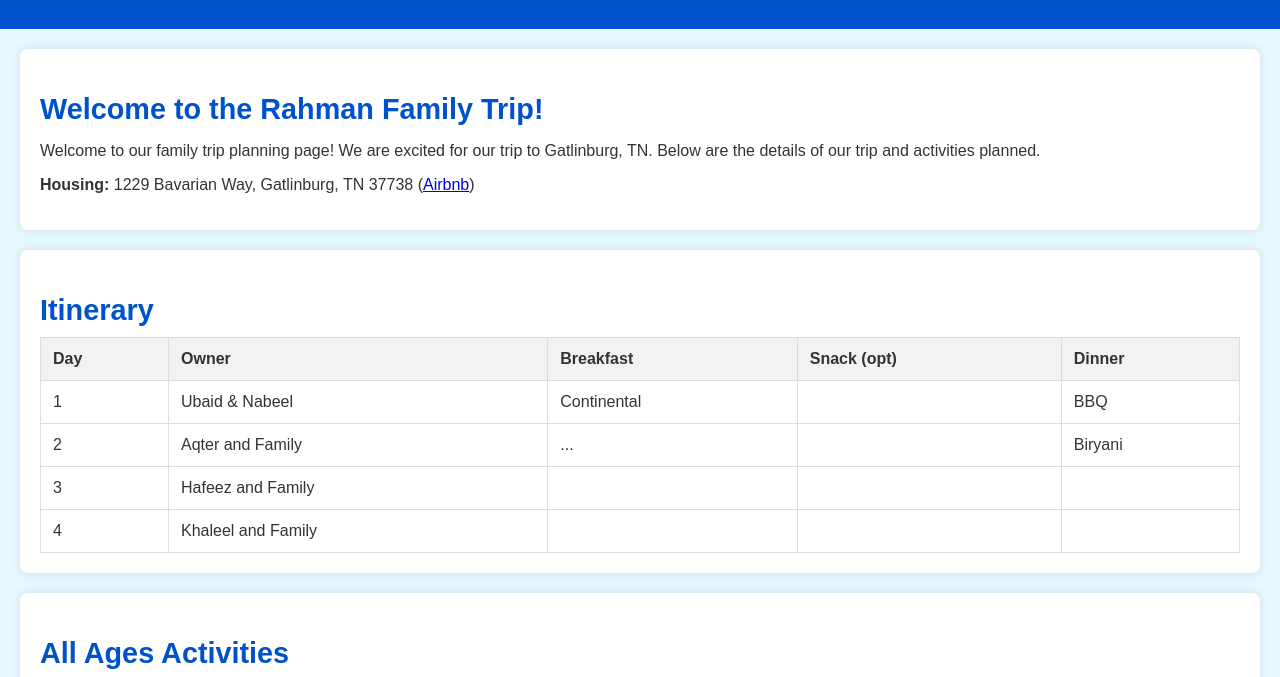
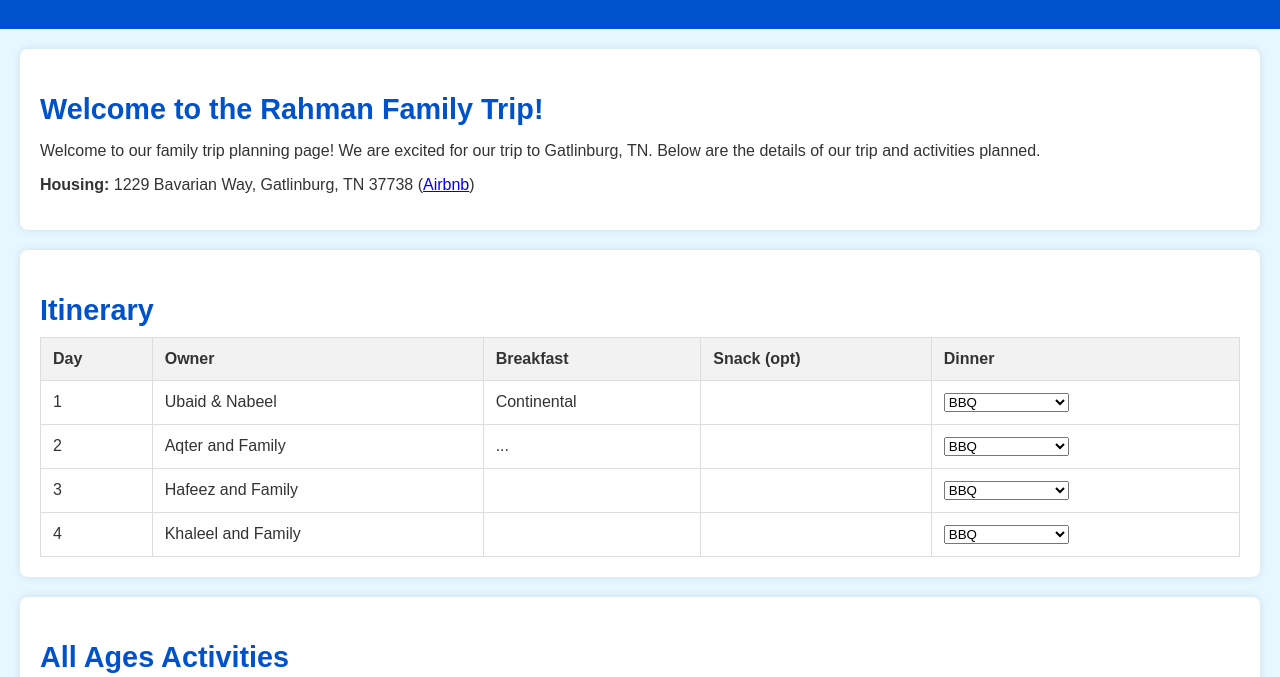
Before and after one commit to ubaid-github/tn-trip-planner, a plain HTML site: page index.html in a window 1280 px wide. Shown: the part 120-797 px from the top of the page. Drawn offline with Linux system fonts and the light colour scheme.

```diff
--- a/index.html
+++ b/index.html
@@ -41,28 +41,56 @@
                 <td>Ubaid & Nabeel</td>
                 <td>Continental</td>
                 <td></td>
-                <td>BBQ</td>
+                <td>
+                    <select>
+                        <option value="bbq">BBQ</option>
+                        <option value="biryani">Biryani</option>
+                        <option value="tandoori">Tandoori Chicken</option>
+                        <option value="nihari">Nihari</option>
+                    </select>
+                </td>
             </tr>
             <tr>
                 <td>2</td>
                 <td>Aqter and Family</td>
                 <td>...</td>
                 <td></td>
-                <td>Biryani</td>
+                <td>
+                    <select>
+                        <option value="bbq">BBQ</option>
+                        <option value="biryani">Biryani</option>
+                        <option value="tandoori">Tandoori Chicken</option>
+                        <option value="nihari">Nihari</option>
+                    </select>
+                </td>
             </tr>
             <tr>
                 <td>3</td>
                 <td>Hafeez and Family</td>
                 <td></td>
                 <td></td>
-                <td></td>
+                <td>
+                    <select>
+                        <option value="bbq">BBQ</option>
+                        <option value="biryani">Biryani</option>
+                        <option value="tandoori">Tandoori Chicken</option>
+                        <option value="nihari">Nihari</option>
+                    </select>
+                </td>
             </tr>
             <tr>
                 <td>4</td>
                 <td>Khaleel and Family</td>
                 <td></td>
                 <td></td>
-                <td></td>
+                <td>
+                    <select>
+                        <option value="bbq">BBQ</option>
+                        <option value="biryani">Biryani</option>
+                        <option value="tandoori">Tandoori Chicken</option>
+                        <option value="nihari">Nihari</option>
+                    </select>
+                </td>
             </tr>
         </table>
     </section>
--- a/style.css
+++ b/style.css
@@ -103,7 +103,7 @@ form label {
     margin: 10px 0 5px;
 }
 
-form input, form textarea, form button {
+form input, form textarea, form button, form select {
     padding: 10px;
     margin-bottom: 10px;
     border: 1px solid #ddd;
@@ -111,7 +111,7 @@ form input, form textarea, form button {
     font-size: 1em;
 }
 
-form input:focus, form textarea:focus {
+form input:focus, form textarea:focus, form select:focus {
     border-color: #0052cc;
     outline: none;
 }
```
